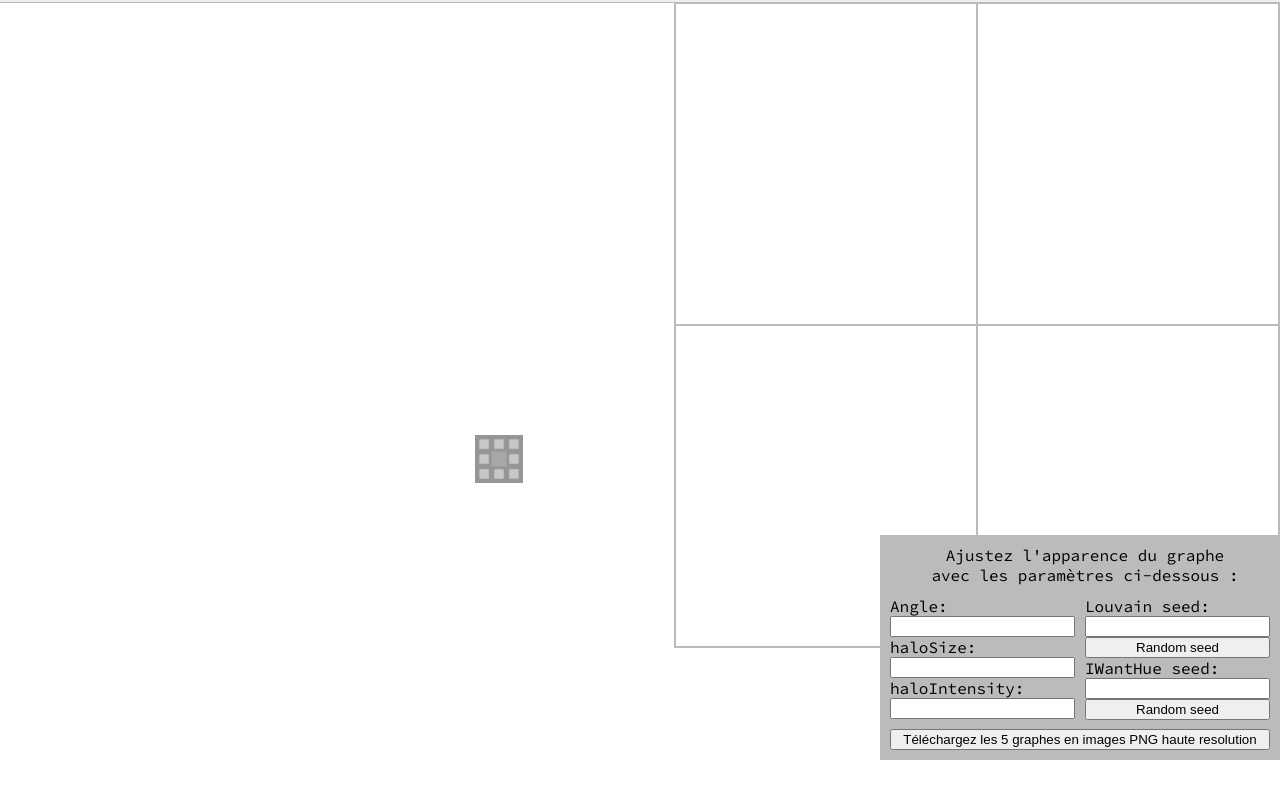
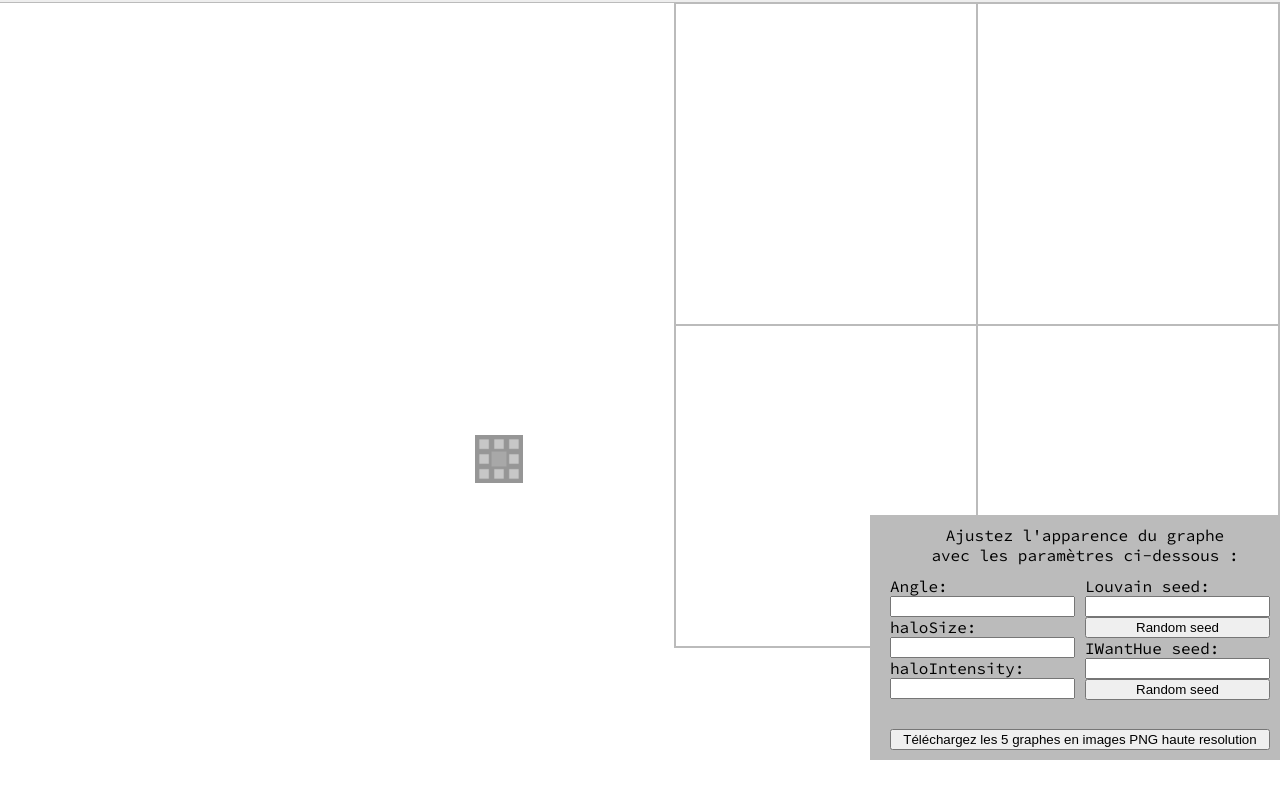
Before and after one commit to medialab/communautes-libres-graph, a website: page export.html in a window 1280 px wide. Shown: the part 40-838 px from the top of the page. Drawn offline with Linux system fonts and the light colour scheme; no server answers.

Commit message:
fix rendering of controls box on FF (closes #3)

```diff
--- a/css/style.css
+++ b/css/style.css
@@ -251,20 +251,20 @@ input::-webkit-search-cancel-button {
   position: absolute;
   bottom: 0;
   right: 0;
-  width: 400px;
-  height: 225px;
+  width: 410px;
+  height: 245px;
   background-color: #BBB
 }
 #buttons-legend {
   position: absolute;
-  bottom: 175px;
+  bottom: 195px;
   width: 380px;
   right: 5px;
   text-align: center;
 }
 #buttons {
   position: absolute;
-  bottom: 40px;
+  bottom: 60px;
   right: 5px;
   display: flex;
   flex-direction: row;
```
